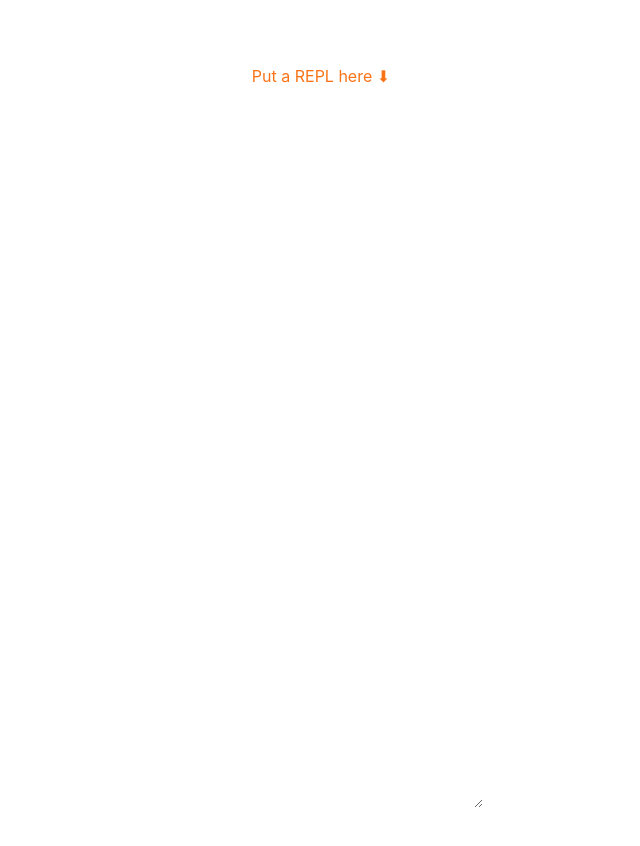
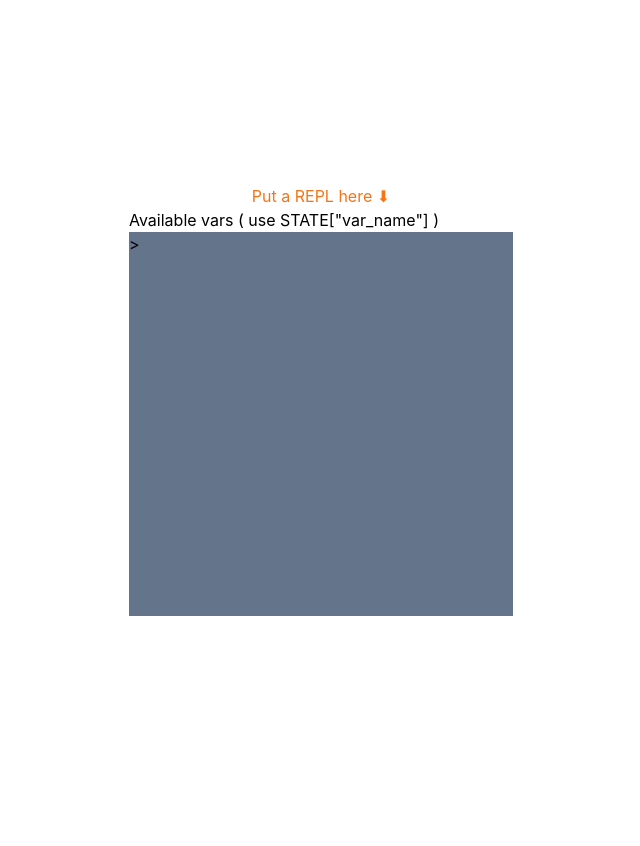
Before and after one commit to ProjectBabbage/mlim, a Next.js app in the folder frontend/: page / in a window 1280 px wide. Shown: the top 846 px of the page, without its empty margins (319-959 px from the left). After the commit the page ends 800 px from the top, so only its background shows below. Built offline with nearby package versions, Linux system fonts and the light colour scheme.

Commit message:
REPL example

```diff
--- /dev/null
+++ b/frontend/components/repl.js
@@ -0,0 +1,117 @@
+import { useEffect, useState } from "react";
+
+export default function REPL() {
+    const [toggled, setToggled] = useState(false);
+    const [content, setContent] = useState("")
+    const [historyText, setHistoryText] = useState("")
+    const [history, setHistory] = useState([])  // [ [is_command, content] ]
+    const [historyIndex, setHistoryIndex] = useState(0)
+    const [vars, setVars] = useState({})
+    const [varsDisplay, setVarsDisplay] = useState([])
+
+    useEffect(() => {
+        let result = ""
+        history.forEach((entry) => {
+            if(entry[0])
+                result += "$"+entry[1] + "\n"
+            else
+                result += "->"+entry[1] + "\n"
+        })
+        setHistoryText(result)
+    }, [history.length])
+
+    useEffect(() => {
+        let newVars = []
+        for(const [key, value] of Object.entries(vars)){
+            console.log(key)
+            console.log(value)
+            newVars.push(<div key={key}>{key} : {value}</div>)
+        }
+        setVarsDisplay(newVars);
+    }, [JSON.stringify(vars)])
+    function toggleREPL(){
+        setToggled(!toggled)
+    }
+
+    function clearHistoryIndex(){
+        setHistoryIndex(history.length - 1)
+    }
+
+    async function callApi(command){
+        let response = await fetch('http://localhost:8080/code/', {
+            method: 'POST',
+            headers: {
+                'Content-Type': 'application/json'
+            },
+            body: JSON.stringify({
+                'code': command
+            })
+        })
+        let result = await response.json()
+            .then(function(data) {
+                setVars(data.STATE)
+                return data.RESULT;
+            });
+        return result
+
+    }
+
+    async function handleKeyPressed(evt){
+        let keyCode = evt.keyCode
+        let key = evt.key
+        if(toggled){
+            if(
+                48 < keyCode && keyCode < 112 ||
+                159 < keyCode && keyCode < 174 ||
+                183 < keyCode && keyCode < 224 ||
+                keyCode == 32
+                )
+                setContent(content + key)
+            if(keyCode === 8)       // DELETE
+                setContent(content.substring(0, content.length - 1))
+            if(keyCode === 13 && content.length){     // ENTER
+                history.push([true, content])
+                history.push([false, await callApi(content)])
+                clearHistoryIndex()
+                setContent("")
+            }
+            if(keyCode === 38 && history.length){  // ARROW UP
+                if(historyIndex > 0){
+                    setContent(history[historyIndex - 1][1])
+                    setHistoryIndex(historyIndex - 1)
+                }
+            }
+            if(keyCode === 40){     // ARROW DOWN
+                if(historyIndex < history.length - 1){
+                    setContent(history[historyIndex + 1][1])
+                    setHistoryIndex(historyIndex + 1)
+                } else {
+                    setContent("")
+                    setHistoryIndex(history.length)
+                }
+            }
+        }
+    }
+
+    return (
+        <div>
+            <div>
+                <div>
+                    Available vars ( use STATE["var_name"] )
+                </div>
+                {varsDisplay}
+            </div>
+        <div
+            className={`
+            bg-slate-500 h-96 w-96 whitespace-pre-line
+            ${toggled ? "border border-white " : " "}
+            `}
+            onClick={() => toggleREPL()}
+            onKeyDown={(evt) => handleKeyPressed(evt)}
+            tabIndex="0"
+            >
+        {historyText}{">"}{content}{toggled ? <div className="animate-pulse inline">|</div> : ""}
+        </div>
+        </div>
+    )
+}
--- a/frontend/pages/index.js
+++ b/frontend/pages/index.js
@@ -1,5 +1,6 @@
 import Head from 'next/head'
 import Image from 'next/image'
+import REPL from '../components/repl'
 import styles from '../styles/Home.module.css'
 
 export default function Home() {
@@ -12,12 +13,10 @@ export default function Home() {
       </Head>
 
       <main className={styles.main}>
-      <div className="text-orange-500">
-        Put a REPL here ⬇
-      </div>
-        <textarea rows="30" cols="30">
-
-        </textarea>
+        <div className="text-orange-500">
+          Put a REPL here ⬇
+        </div>
+        <REPL/>
       </main>
     </div>
   )
```
Also changed, not shown: 1 other file (tests, documents, lock files or other folders).
